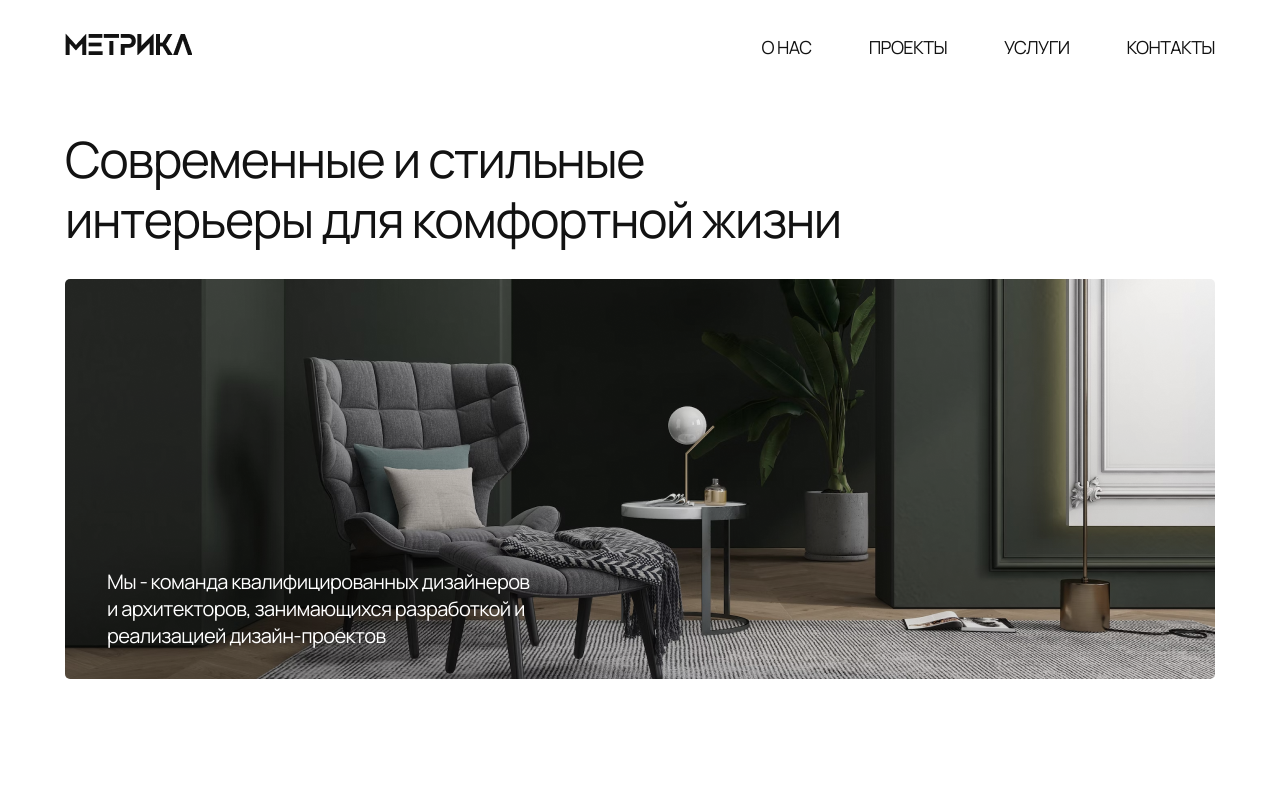
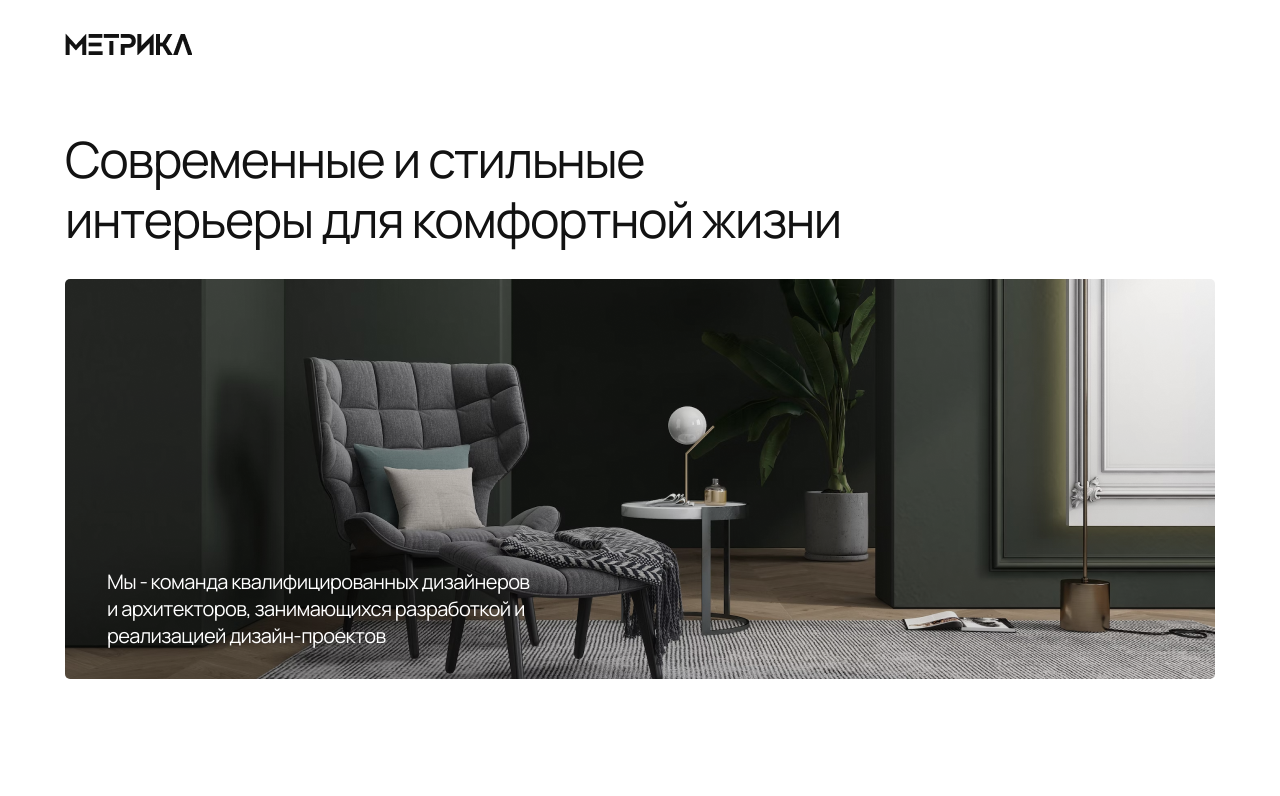
Before and after one commit to GN0Mchik/Metrica-v2, a plain HTML site: page index.html in a window 1280 px wide. Shown: the top 796 px of the page. Drawn offline with Linux system fonts and the light colour scheme.

Commit message:
Update index.html

```diff
--- a/index.html
+++ b/index.html
@@ -21,12 +21,12 @@
           <a href="https://gn0mchik.github.io/Portfolio/">
             <div class="header_logo"></div>
           </a>
-          <div class="header_nav">
+          <!--<div class="header_nav">
             <a href="#aboutus" class="nav-link">О НАС</a>
             <a href="#projects" class="nav-link">ПРОЕКТЫ</a>
             <a href="#services" class="nav-link">УСЛУГИ</a>
             <a href="#contacts" class="nav-link">КОНТАКТЫ</a>
-          </div>
+          </div>-->
         </div>
       </div>
     </header>
```
